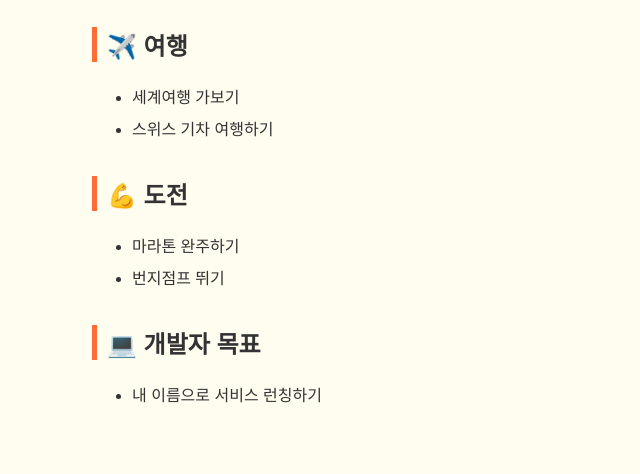
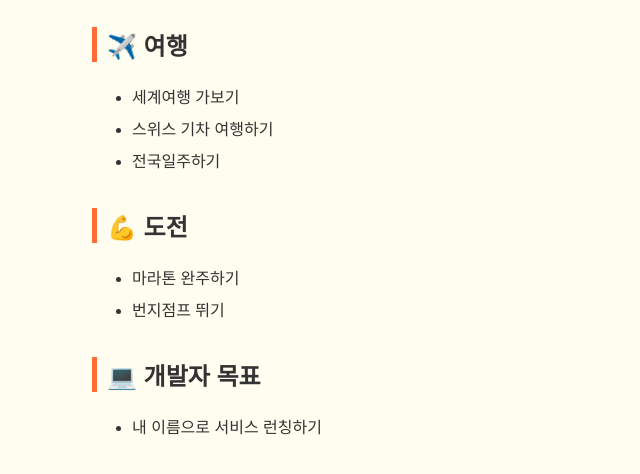
Before and after one commit to seonghwi-ha/0327, a plain HTML site: page index.html in a window 1280 px wide. Shown: the part 144-618 px from the top of the page, without its empty margins (223-863 px from the left). Drawn offline with Linux system fonts and the light colour scheme.

Commit message:
Add a new item to the travel list

```diff
--- a/index.html
+++ b/index.html
@@ -34,6 +34,7 @@
     <ul>
       <li>세계여행 가보기</li>
       <li>스위스 기차 여행하기</li>
+      <li>전국일주하기</li>
     </ul>
 
     <h2>💪 도전</h2>
```
